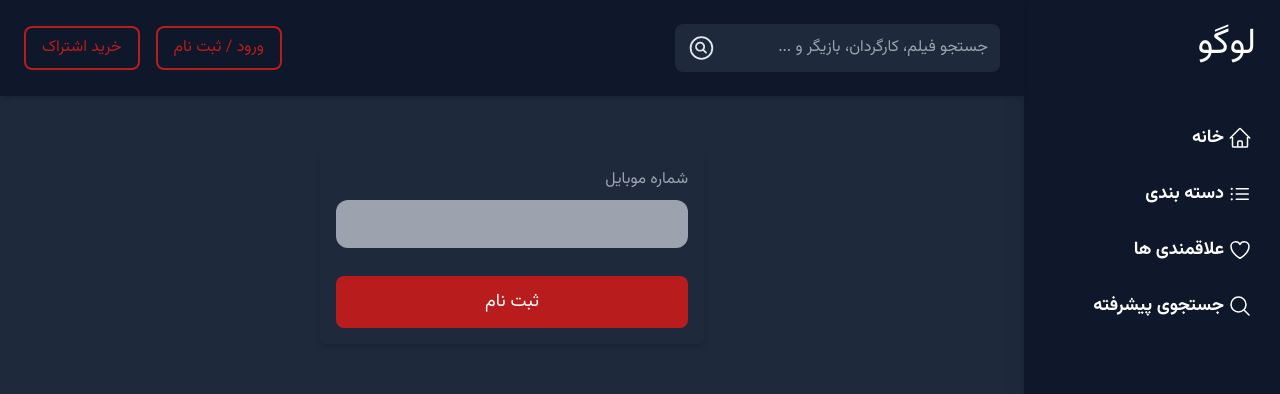
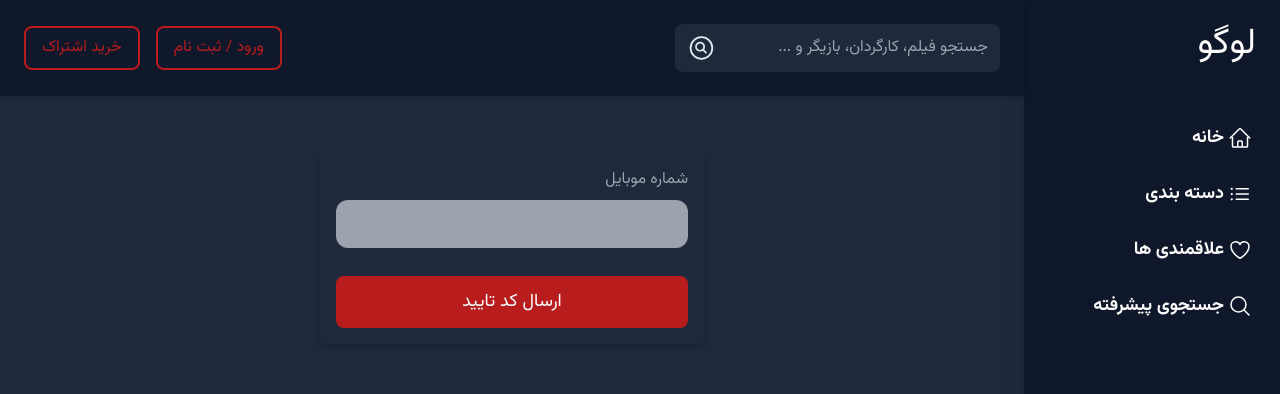
Before and after one commit to HanzaleLatifi/web-Programing-course, a Next.js app in the folder my-film-app/: page /auth in a window 1280 px wide. Shown: the top 394 px of the page. Built offline with nearby package versions, Linux system fonts and the light colour scheme; no server answers.

Commit message:
seperate checkOtp form and sendOtp

```diff
--- /dev/null
+++ b/my-film-app/src/app/(user)/auth/CheckOtpForm.js
@@ -0,0 +1,25 @@
+import React from 'react'
+import TextField from '@/common/TextField';
+import PrimaryButton from '@/common/PrimaryButton';
+
+export const CheckOtpForm = ({isLoading  }) => {
+  return (
+        <form className="space-y-3" onSubmit={()=>{console.log('submit')}}>
+        <TextField
+            label="شماره موبایل"
+            name="phoneNumber"
+            value={''}
+            onChange={()=>{console.log('تایید')}}
+        />
+
+
+        <div className=''>
+        {isLoading ? (
+            <p>is isLoading ... </p>
+        ) : (
+            <PrimaryButton type="submit" text="تایید کد" otherClassNames="w-full mt-4"/>
+        )}
+        </div>
+    </form>  )
+
+}
--- /dev/null
+++ b/my-film-app/src/app/(user)/auth/SendOtpForm.js
@@ -0,0 +1,26 @@
+import React from 'react'
+import TextField from '@/common/TextField';
+import PrimaryButton from '@/common/PrimaryButton';
+
+const SendOtpForm = ({submitHandler , phoneNumber , inputChangeHandler , isLoading}) => {
+  return (
+            <form className="space-y-3" onSubmit={submitHandler}>
+                <TextField
+                    label="شماره موبایل"
+                    name="phoneNumber"
+                    value={phoneNumber}
+                    onChange={inputChangeHandler}
+                />
+
+
+                <div className=''>
+                {isLoading ? (
+                    <p>is isLoading ... </p>
+                ) : (
+                    <PrimaryButton type="submit" text="ارسال کد تایید" otherClassNames="w-full mt-4"/>
+                )}
+                </div>
+            </form>  )
+}
+
+export default SendOtpForm
--- a/my-film-app/src/app/(user)/auth/page.js
+++ b/my-film-app/src/app/(user)/auth/page.js
@@ -1,20 +1,21 @@
 "use client"
-import PrimaryButton from '@/common/PrimaryButton';
-import TextField from '@/common/TextField';
-import http from '@/services/httpServices';
 import axios from 'axios';
 import React,{useState} from 'react'
 import toast from 'react-hot-toast';
+import SendOtpForm from './SendOtpForm';
+import { CheckOtpForm } from './CheckOtpForm';
 
 const AuthPage = () => {
 
   const [phoneNumber, setPhoneNumber] = useState();
+  const [step, setStep] = useState(1);
+
   let isLoading=false;
 
   const submitHandler=async(e)=>{
     e.preventDefault();
     try {
-      await axios.post('https://moviesapi.ir/api/v1/rregister',{email:'h.lssas@gmail.com',password:'1478964',name:'hanli'})
+      setStep(2)
     } catch (error) {
       toast.error(error?.response)
 
@@ -24,30 +25,31 @@ const AuthPage = () => {
    setPhoneNumber(e.target.value)
   }
 
+  const renderStep=()=>{
+    switch (step) {
+      case 1:
+        return <SendOtpForm inputChangeHandler={inputChangeHandler}
+                submitHandler={submitHandler}
+                phoneNumber={phoneNumber}
+                isLoading={isLoading} />
+
+       case 2:
+         return <CheckOtpForm inputChangeHandler={''}
+                submitHandler={''}
+                phoneNumber={phoneNumber}
+                isLoading={isLoading} />
+
+      default: return null
+
+    }
+
+  }
 
   return (
     <div className='flex justify-center min-h-screen mt-8 sm:mt-14'>
       <div className='w-full sm:max-w-sm shadow-md rounded-md  p-4 h-min '>
-      <form className="space-y-3" onSubmit={submitHandler}>
-          <TextField
-            label="شماره موبایل"
-            name="phoneNumber"
-            value={phoneNumber}
-            onChange={inputChangeHandler}
-          />
-
-
-        <div className=''>
-          {isLoading ? (
-            <p>is isLoading ... </p>
-          ) : (
-            <PrimaryButton type="submit" text="ثبت نام" otherClassNames="w-full mt-4">
-              ارسال کد تایید
-            </PrimaryButton>
-          )}
-        </div>
-      </form>
-    </div>
+        {renderStep()}
+     </div>
     </div>
   )
 }
```
